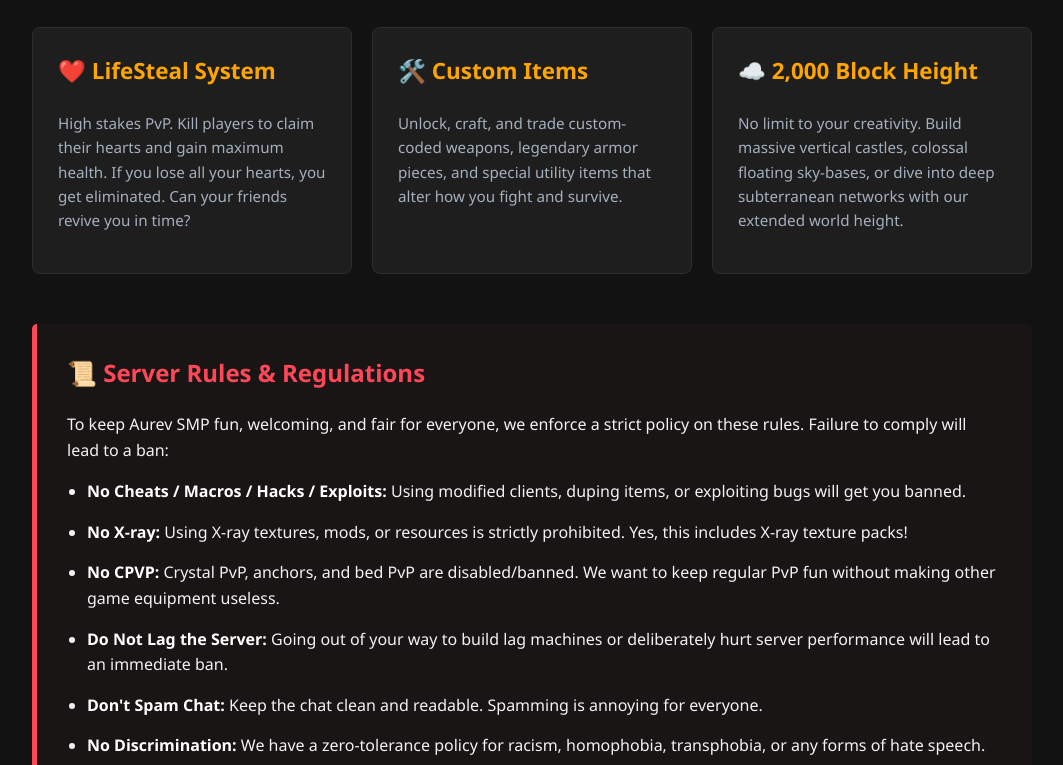
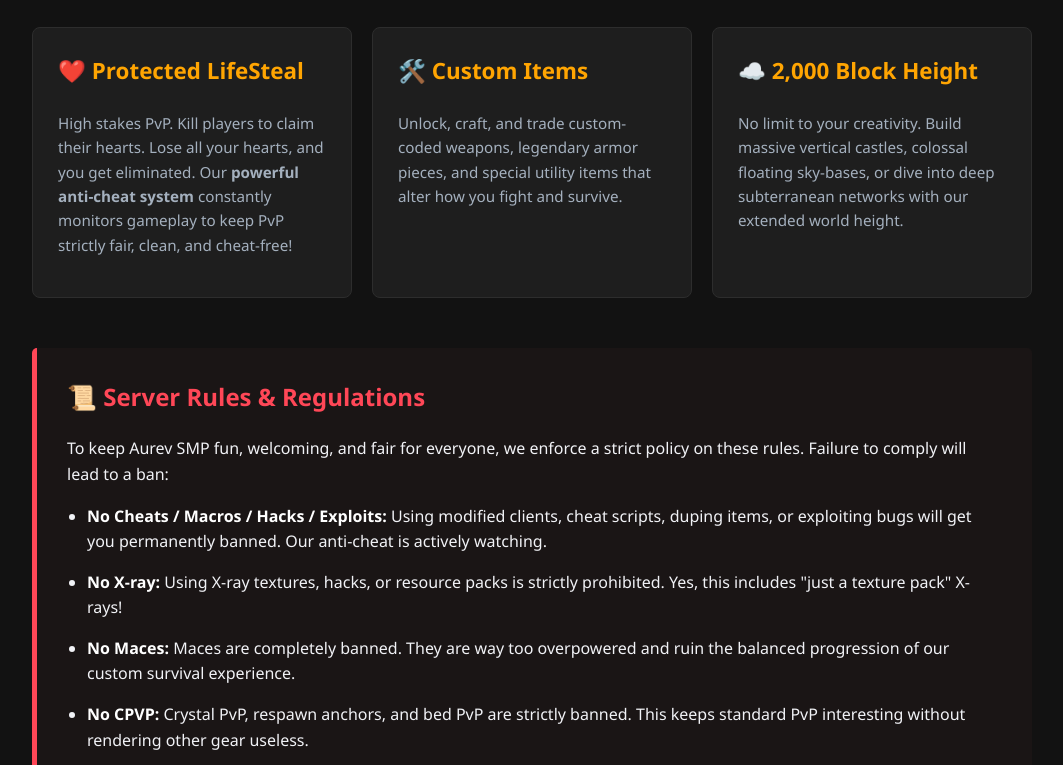
Before and after one commit to Matrix-Client/aurev-smp.github.io, a plain HTML site: page index.html in a window 1280 px wide. Shown: the part 645-1410 px from the top of the page, without its empty margins (108-1171 px from the left). Drawn offline with Linux system fonts and the light colour scheme.

Commit message:
Update server features and rules in index.html

```diff
--- a/index.html
+++ b/index.html
@@ -205,8 +205,8 @@
             <h2 style="text-align: center; font-size: 2rem; color: #fff;">Server Features</h2>
             <div class="grid">
                 <div class="card">
-                    <h3>❤️ LifeSteal System</h3>
-                    <p>High stakes PvP. Kill players to claim their hearts and gain maximum health. If you lose all your hearts, you get eliminated. Can your friends revive you in time?</p>
+                    <h3>❤️ Protected LifeSteal</h3>
+                    <p>High stakes PvP. Kill players to claim their hearts. Lose all your hearts, and you get eliminated. Our <strong>powerful anti-cheat system</strong> constantly monitors gameplay to keep PvP strictly fair, clean, and cheat-free!</p>
                 </div>
                 <div class="card">
                     <h3>🛠️ Custom Items</h3>
@@ -223,9 +223,10 @@
             <h2>📜 Server Rules & Regulations</h2>
             <p>To keep Aurev SMP fun, welcoming, and fair for everyone, we enforce a strict policy on these rules. Failure to comply will lead to a ban:</p>
             <ul class="rules-list">
-                <li><strong>No Cheats / Macros / Hacks / Exploits:</strong> Using modified clients, duping items, or exploiting bugs will get you banned.</li>
-                <li><strong>No X-ray:</strong> Using X-ray textures, mods, or resources is strictly prohibited. Yes, this includes X-ray texture packs!</li>
-                <li><strong>No CPVP:</strong> Crystal PvP, anchors, and bed PvP are disabled/banned. We want to keep regular PvP fun without making other game equipment useless.</li>
+                <li><strong>No Cheats / Macros / Hacks / Exploits:</strong> Using modified clients, cheat scripts, duping items, or exploiting bugs will get you permanently banned. Our anti-cheat is actively watching.</li>
+                <li><strong>No X-ray:</strong> Using X-ray textures, hacks, or resource packs is strictly prohibited. Yes, this includes "just a texture pack" X-rays!</li>
+                <li><strong>No Maces:</strong> Maces are completely banned. They are way too overpowered and ruin the balanced progression of our custom survival experience.</li>
+                <li><strong>No CPVP:</strong> Crystal PvP, respawn anchors, and bed PvP are strictly banned. This keeps standard PvP interesting without rendering other gear useless.</li>
                 <li><strong>Do Not Lag the Server:</strong> Going out of your way to build lag machines or deliberately hurt server performance will lead to an immediate ban.</li>
                 <li><strong>Don't Spam Chat:</strong> Keep the chat clean and readable. Spamming is annoying for everyone.</li>
                 <li><strong>No Discrimination:</strong> We have a zero-tolerance policy for racism, homophobia, transphobia, or any forms of hate speech.</li>
```
